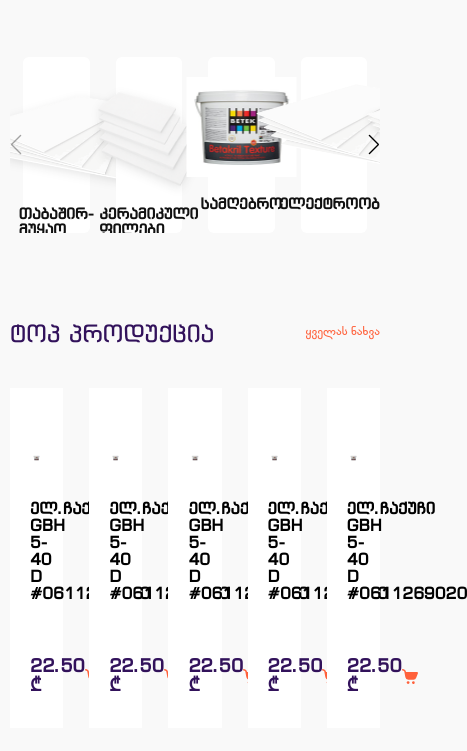
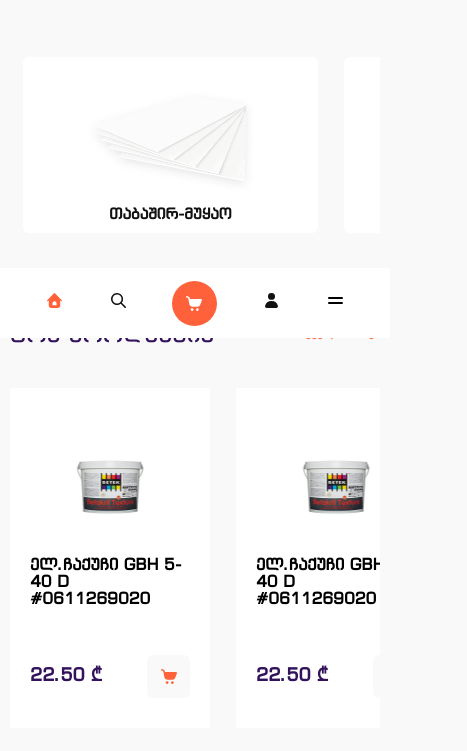
Before and after one commit to Yolosopher/titan-test-nika, a plain HTML site: page index.html in a window 390 px wide. Shown: the part 506-1257 px from the top of the page, 467 px wide, since content can reach past the window. Drawn offline with nearby package versions, Linux system fonts and the light colour scheme.

Commit message:
almost done

```diff
--- a/assets/style.css
+++ b/assets/style.css
@@ -77,7 +77,9 @@ header::before {
     line-height: 12px;
 }
 
-
+/* body .item {
+    width: ;
+} */
 .pages {
     display: flex;
 }
@@ -255,7 +257,7 @@ main {
 }
 .item {
     height: 100%;
-    flex-grow: 1;
+    width: 274.5px;;
 }
 .item picture {
     /* object-fit: ; */
@@ -520,6 +522,48 @@ footer a:any-link{
     height: 19px;
 }
 
+.respo-menu {
+    display: none;
+    align-items: center;
+    justify-content: space-evenly;
+    height: 70px;
+    position: fixed;
+    left: 0;
+    bottom: 0;
+    width: 100vw;
+    background-color: #fff;
+    z-index: 999;
+}
+.respo-menu-logo svg rect.a {
+    fill: #fff;
+}
+.respo-menu-logo svg path.b {
+    fill: #111;
+}
+.respo-menu-logo:first-child svg path.b {
+    fill: #FF613B;
+}
+.respo-menu-logo:first-child svg rect.a {
+    fill: #fff;
+}
+.respo-menu-logo.mid {
+    width: 45px;
+    height: 45px;
+    border-radius: 50%;
+    display: flex;
+    align-items: center;
+    justify-content: center;
+    background-color: #FF613B;
+}
+.respo-menu-logo.mid svg {
+    fill: #fff;
+}
+.respo-menu-logo.mid svg rect.a{
+    fill: #FF613B;
+}
+.respo-menu-logo.mid svg path.b{
+    fill: #fff;
+}
 
 .licenses {
     margin: 50px 0;
@@ -529,7 +573,9 @@ footer a:any-link{
 .licenses span {
     color: #FF613B;
 }
-
+.bannerebi {
+    position: relative;
+}
 html body .banners-ul {
     width: 100%;
     height: 100%;
@@ -558,17 +604,22 @@ html body .banners-ul {
 }
 
 .swiper-button-prev {
-    left: 0;
+    left: -30px;
 }
 .swiper-button-next {
-    right: 0;
+    right: -30px;
 }
 .resp-footer {
     display: none;
 }
 @media only screen and (max-width: 1190px) {
     body {
-        padding: 0 15px;
+        padding: 0 -30px;
+
+    }
+    .swiper-button-prev,
+    .swiper-button-next {
+        display: none;
     }
 }
 @media only screen and (max-width: 830px) {
@@ -655,6 +706,13 @@ html body .banners-ul {
     .srch-bar{
         display: none;
     }
+    body .item {
+        width: unset;
+    }
+    .respo-menu {
+        display: flex;
+    }
+
 }
 .srch-div {
     position: relative;
@@ -683,3 +741,10 @@ html body .banners-ul {
 html body .hidden {
     display: none;
 }
+
+.top-prod-items.respo-prod-width {
+    width: 200px;
+}
+.respo-prod-ul {
+    flex-flow: row nowrap;
+}
--- a/index.html
+++ b/index.html
@@ -79,6 +79,7 @@
             </div>
         </main>
     </div>
+    <div class="bannerebi">
         <div class="banners swiper-container">
             <div class="banners-ul swiper-wrapper">
                 <div class="item swiper-slide">
@@ -162,6 +163,7 @@
                     </div>
                 </div>
             </div>
+        </div>
         <div class="swiper-button-prev" id="prods-slider-left">
             <!-- <img src="assets/images/Layer 2 (1).svg" alt=""> -->
         </div>
@@ -170,14 +172,14 @@
         </div>
     </div>
     </div>
-    <section class="top-products">
+    <section class="top-products swiper-container">
         <div class="tp-heading">
             <h1>ტოპ პროდუქცია</h1>
             <a href="#">ყველას ნახვა</a>
         </div>
-        <ul class="top-prod-ul">
+        <ul class="top-prod-ul swiper-wrapper">
             <!-- li 1 -->
-            <li class="top-prod-items">
+            <li id="top-prod-item" class="top-prod-items swiper-slide">
                 <img src="assets/images/scnd/5874.png" alt="">
                 <div class="tpi-txt">
                     <div class="description">
@@ -193,7 +195,7 @@
                 </div>
             </li>
             <!-- li 2 -->
-            <li class="top-prod-items">
+            <li class="top-prod-items swiper-slide">
                 <img src="assets/images/scnd/5874.png" alt="">
                 <div class="tpi-txt">
                     <div class="description">
@@ -209,7 +211,7 @@
                 </div>
             </li>
             <!-- li 3 -->
-            <li class="top-prod-items">
+            <li class="top-prod-items swiper-slide">
                 <img src="assets/images/scnd/5874.png" alt="">
                 <div class="tpi-txt">
                     <div class="description">
@@ -225,7 +227,7 @@
                 </div>
             </li>
             <!-- li 4 -->
-            <li class="top-prod-items">
+            <li class="top-prod-items swiper-slide">
                 <img src="assets/images/scnd/5874.png" alt="">
                 <div class="tpi-txt">
                     <div class="description">
@@ -241,7 +243,7 @@
                 </div>
             </li>
             <!-- li 5 -->
-            <li class="top-prod-items">
+            <li class="top-prod-items swiper-slide">
                 <img src="assets/images/scnd/5874.png" alt="">
                 <div class="tpi-txt">
                     <div class="description">
@@ -257,7 +259,7 @@
                 </div>
             </li>
             <!-- li 6 -->
-            <li class="top-prod-items">
+            <li class="top-prod-items swiper-slide">
                 <img src="assets/images/scnd/5874.png" alt="">
                 <div class="tpi-txt">
                     <div class="description">
@@ -273,7 +275,7 @@
                 </div>
             </li>
             <!-- li 7 -->
-            <li class="top-prod-items">
+            <li class="top-prod-items swiper-slide">
                 <img src="assets/images/scnd/5874.png" alt="">
                 <div class="tpi-txt">
                     <div class="description">
@@ -289,7 +291,7 @@
                 </div>
             </li>
             <!-- li 8 -->
-            <li class="top-prod-items">
+            <li class="top-prod-items swiper-slide">
                 <img src="assets/images/scnd/5874.png" alt="">
                 <div class="tpi-txt">
                     <div class="description">
@@ -390,6 +392,23 @@
             <p>დამზადებულია<span> Smartweb</span> - ში</p>
         </div>
     </footer>
+    <div class="respo-menu">
+        <a href="#" class="respo-menu-logo">
+            <svg xmlns="http://www.w3.org/2000/svg" width="19" height="19" viewBox="0 0 19 19"><defs></defs><g transform="translate(-145 -662)"><rect class="a" width="19" height="19" transform="translate(145 662)"/><g transform="translate(146.997 664)"><g transform="translate(0.003 0)"><path class="b" d="M14.816,7.2,7.948.2A.628.628,0,0,0,7.491,0h0a.632.632,0,0,0-.45.189L.206,7.171a.686.686,0,0,0-.069.894.628.628,0,0,0,.944.047l.684-.7V12.28A2.694,2.694,0,0,0,4.433,15h6.13a2.694,2.694,0,0,0,2.666-2.719V7.417l.687.7a.63.63,0,0,0,.9,0,.657.657,0,0,0,0-.918ZM9.024,12.275H5.972a.514.514,0,0,1-.509-.518V10.315a2.106,2.106,0,0,1,1.9-2.139,2.012,2.012,0,0,1,1.527.557,2.093,2.093,0,0,1,.643,1.517v1.511A.514.514,0,0,1,9.024,12.275Z" transform="translate(-0.003 0)"/></g></g></g></svg>
+        </a>
+        <a href="#" class="respo-menu-logo">
+            <svg xmlns="http://www.w3.org/2000/svg" width="19" height="19" viewBox="0 0 19 19"><defs></defs><rect class="a" width="19" height="19"/><g transform="translate(2.081 2.081)"><g transform="translate(-0.081 -0.081)"><path class="b" d="M14.8,13.742,10.734,9.668a6.042,6.042,0,1,0-1.066,1.066L13.742,14.8A.767.767,0,0,0,14.8,13.742ZM1.448,5.972A4.524,4.524,0,1,1,5.972,10.5,4.524,4.524,0,0,1,1.448,5.972Z" transform="translate(0.081 0.081)"/></g></g></svg>
+        </a>
+        <a href="#" class="respo-menu-logo mid">
+            <svg xmlns="http://www.w3.org/2000/svg" width="19" height="19" viewBox="0 0 19 19"><defs></defs><rect class="a" width="19" height="19"/><g transform="translate(0.525 1.941)"><g transform="translate(0.475 0.059)"><g transform="translate(0 0)"><path class="b" d="M16.332,3.455a.815.815,0,0,0-.664-.357H4.5L4.4,2.612A2.981,2.981,0,0,0,2.1.227L1.316.059A.824.824,0,0,0,.492.727a.842.842,0,0,0,.5.947l.787.168A1.352,1.352,0,0,1,2.822,2.925l.216,1.137V4.1l.8,4.214a2.981,2.981,0,0,0,2.9,2.449h5.194a2.975,2.975,0,0,0,2.758-1.955l1.728-4.574a.853.853,0,0,0-.087-.776Zm-4.475,8.856a1.345,1.345,0,0,0-1.249.843,1.4,1.4,0,0,0,.288,1.5,1.324,1.324,0,0,0,1.468.3,1.375,1.375,0,0,0,.83-1.272,1.357,1.357,0,0,0-1.337-1.371Z" transform="translate(-0.475 -0.059)"/><circle class="b" cx="1.377" cy="1.377" r="1.377" transform="translate(4.732 12.243)"/></g></g></g></svg>
+        </a>
+        <a href="#" class="respo-menu-logo">
+            <svg xmlns="http://www.w3.org/2000/svg" width="19" height="19" viewBox="0 0 19 19"><defs></defs><rect class="a" width="19" height="19"/><g transform="translate(2.988 2)"><g transform="translate(0.012)"><path class="b" d="M12.967,12.9A6.585,6.585,0,0,0,6.513,7.993,6.585,6.585,0,0,0,.059,12.9,1.636,1.636,0,0,0,.4,14.339,1.839,1.839,0,0,0,1.82,15H11.2a1.834,1.834,0,0,0,1.425-.664,1.634,1.634,0,0,0,.341-1.436ZM6.509,6.768a3.454,3.454,0,0,0,3.52-3.384A3.454,3.454,0,0,0,6.509,0a3.454,3.454,0,0,0-3.52,3.384,3.456,3.456,0,0,0,3.52,3.384Z" transform="translate(-0.012)"/></g></g></svg>
+        </a>
+        <a href="#" class="respo-menu-logo">
+            <svg xmlns="http://www.w3.org/2000/svg" width="19" height="19" viewBox="0 0 19 19"><defs></defs><g transform="translate(-267 -685)"><rect class="a" width="19" height="19" transform="translate(267 685)"/><g transform="translate(128 507)"><rect class="b" width="15" height="2" rx="1" transform="translate(141 184)"/><rect class="b" width="15" height="2" rx="1" transform="translate(141 189)"/></g></g></svg>
+        </a>
+    </div>
     <script src="js swiper/jquery-3.2.1.min.js"></script>
     <script src="js swiper/swiper.min.js"></script>
     <script src="js/main.js"></script>
--- a/js/main.js
+++ b/js/main.js
@@ -1,5 +1,6 @@
-var swiper = new Swiper('.swiper-container', {
-  slidesPerView: 4,
+// banners slider
+var swiper = new Swiper('.banners', {
+  slidesPerView: 'auto',
   direction: 'horizontal',
   navigation: {
     nextEl: '.swiper-button-next',
@@ -11,9 +12,35 @@ var swiper = new Swiper('.swiper-container', {
     }
   }
 });
+// top products slider
+var swiper = new Swiper('.top-products', {
+  slidesPerView: 'auto',
+  direction: 'horizontal',
+  on: {
+    resize: function () {
+      swiper.changeDirection(getDirection());
+    }
+  }
+});
+
+
+
 let category = document.getElementById('srch-txt');
 let catUl = document.querySelector('.cat-toggle-ul');
 catUl.classList.toggle('hidden');
 category.addEventListener('click', ()=> {
   catUl.classList.toggle('hidden');
 });
+
+
+let product = document.getElementById('top-prod-item');
+let productsWidth = product.clientWidth;
+let products = document.querySelectorAll('.top-prod-items');
+let topProdUl = document.querySelector('.top-prod-ul');
+
+if (productsWidth < 200) {
+  for (let item of products) {
+    item.classList.add('respo-prod-width')
+  }
+  topProdUl.classList.add('respo-prod-ul')
+}
```
Also changed, not shown: assets/images/respo-menu/home.svg (added), assets/images/respo-menu/loop.svg (added), assets/images/respo-menu/menu.svg (added), assets/images/respo-menu/mid.svg (added), assets/images/respo-menu/person.svg (added). Lines whose indentation alone changed are shown as unchanged.
